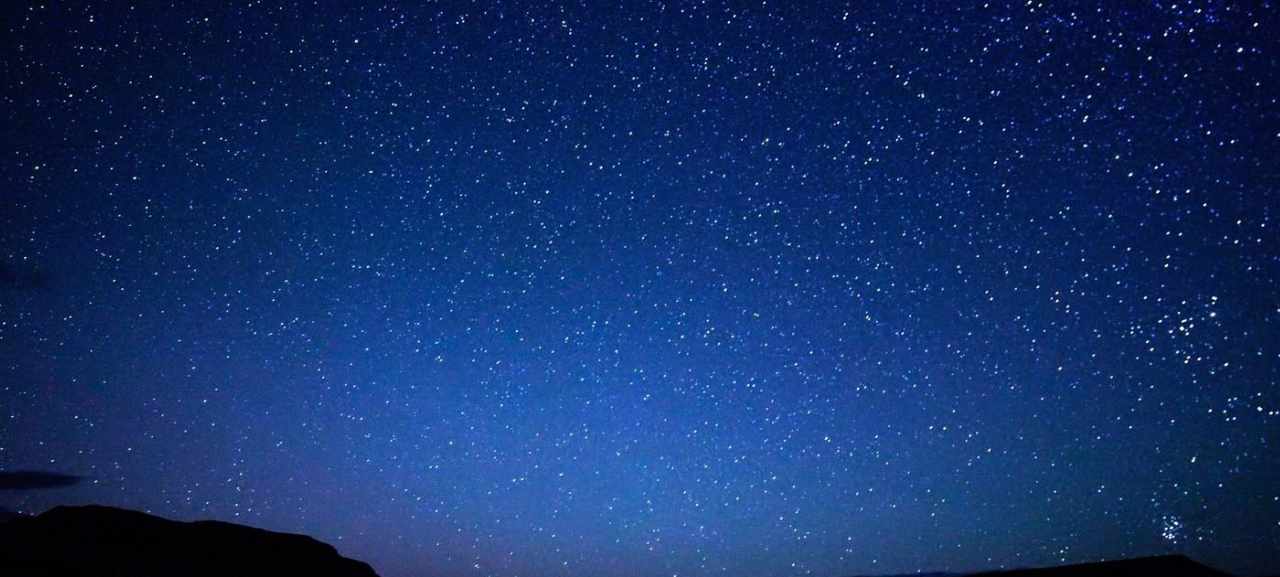
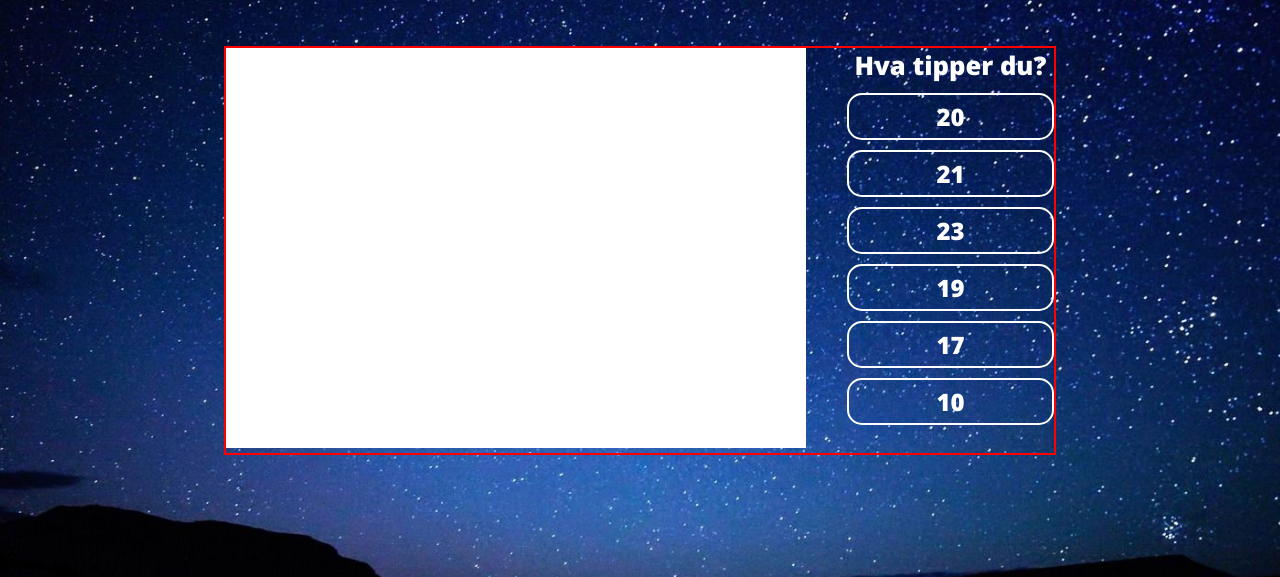
Before and after one commit to hakonschutt/kontopr100, a plain HTML site: page game.html in a window 1280 px wide. Shown: the part 223-800 px from the top of the page. Drawn offline with nearby package versions, Linux system fonts and the light colour scheme.

Commit message:
added more stoff to story and game

```diff
--- a/css/main.css
+++ b/css/main.css
@@ -223,6 +223,7 @@ header h1 {
 	min-height: 200px;
 	margin-top: 50px;
 	position: relative;
+	border: 2px solid red;
 }
 
 /********************************************/
@@ -369,3 +370,67 @@ header h1 {
 	margin-left: 35px;
 	width: 80%;
 }
+
+/********************************************/
+/* 			CSS for game pages				*/
+/********************************************/
+
+.game {
+	width: 70%;
+	background-color: white;
+	height: 400px;
+	display: inline-block;
+}
+
+.game-guess {
+	width: 25%;
+	position: absolute;
+	display: inline-block;
+	top: 0;
+	right: 0;
+	text-align: center;
+}
+
+.game-guess h1 {
+	font-size: 1.6rem;
+	margin-bottom: 10px;
+}
+
+.game-guess ul {
+	list-style: none;
+}
+
+.game-guess ul li{
+	font-size: 1.5rem;
+	padding: 5px;
+	margin: 10px 0;
+	border: 2px solid white;
+	border-radius: 15px;
+}
+
+.game-guess ul li:hover{
+	background-color: white;
+	color: #BCCBCE;
+}
+
+/********************************************/
+/* 			CSS for story pages				*/
+/********************************************/
+
+.story {
+	width: 70%;
+	background-color: white;
+	height: 400px;
+	display: inline-block;
+}
+
+.story-text {
+	width: 25%;
+	position: absolute;
+	display: inline-block;
+	height: 400px;
+	background-color: red;
+	top: 0;
+	right: 0;
+	text-align: center;
+}
--- a/game.html
+++ b/game.html
@@ -28,8 +28,20 @@
 				<p>Lorem ipsum dolor sit amet, consectetur adipiscing elit, sed do eiusmod tempor incididunt ut labore et dolore magna aliqua. Ut enim ad minim veniam, quis nostrud exercitation ullamco.</p>
 			</header>
 			<section class="main-section">
+				<div class="game">
+				</div>
 
-
+				<div class="game-guess">
+					<h1>Hva tipper du?</h1>
+					<ul>
+						<li>20</li>
+						<li>21</li>
+						<li>23</li>
+						<li>19</li>
+						<li>17</li>
+						<li>10</li>
+					</ul>
+				</div>
 			</section>
 		</div>
 	</body>
```
Also changed, not shown: sleep.html (+4 -0 lines), img/bed.png (added), 1 other file.
